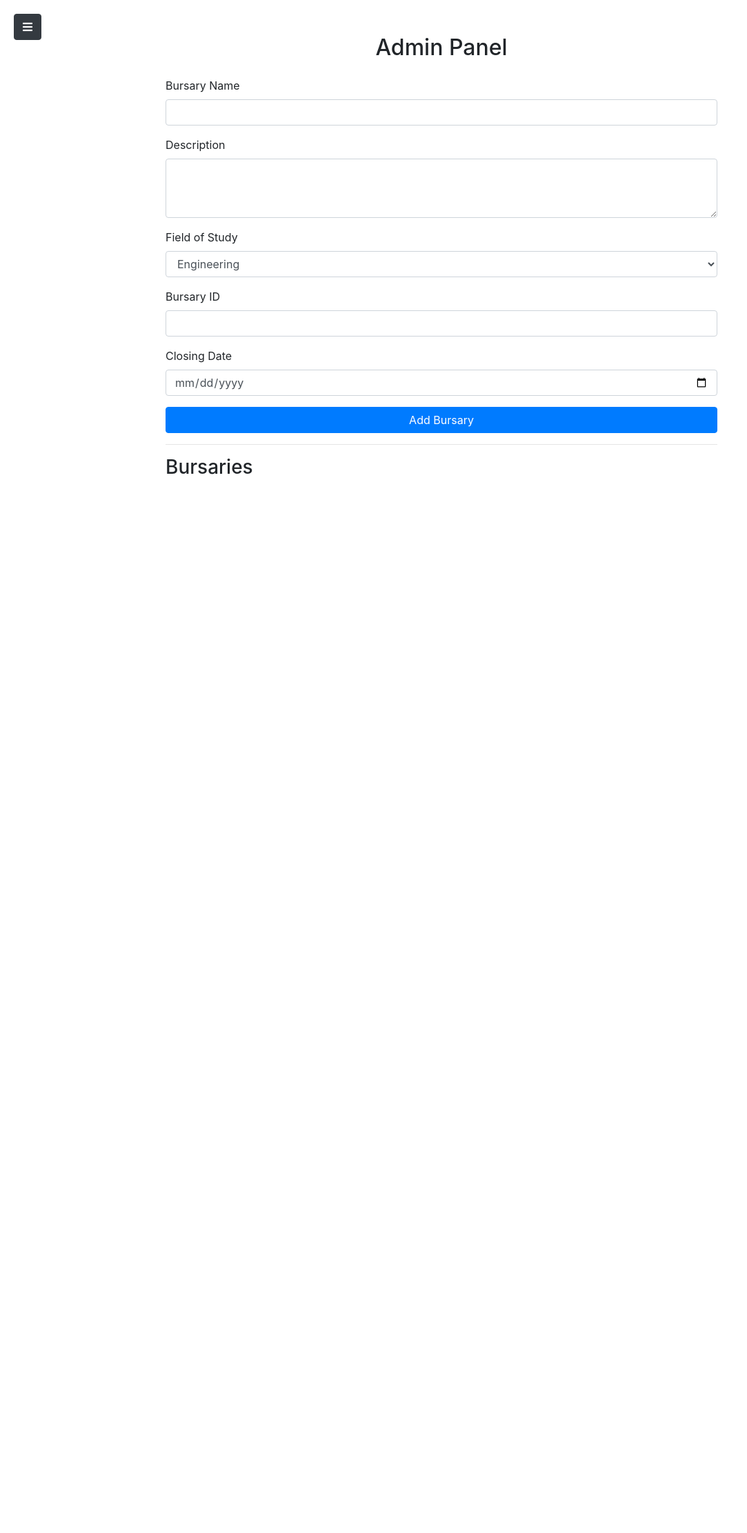
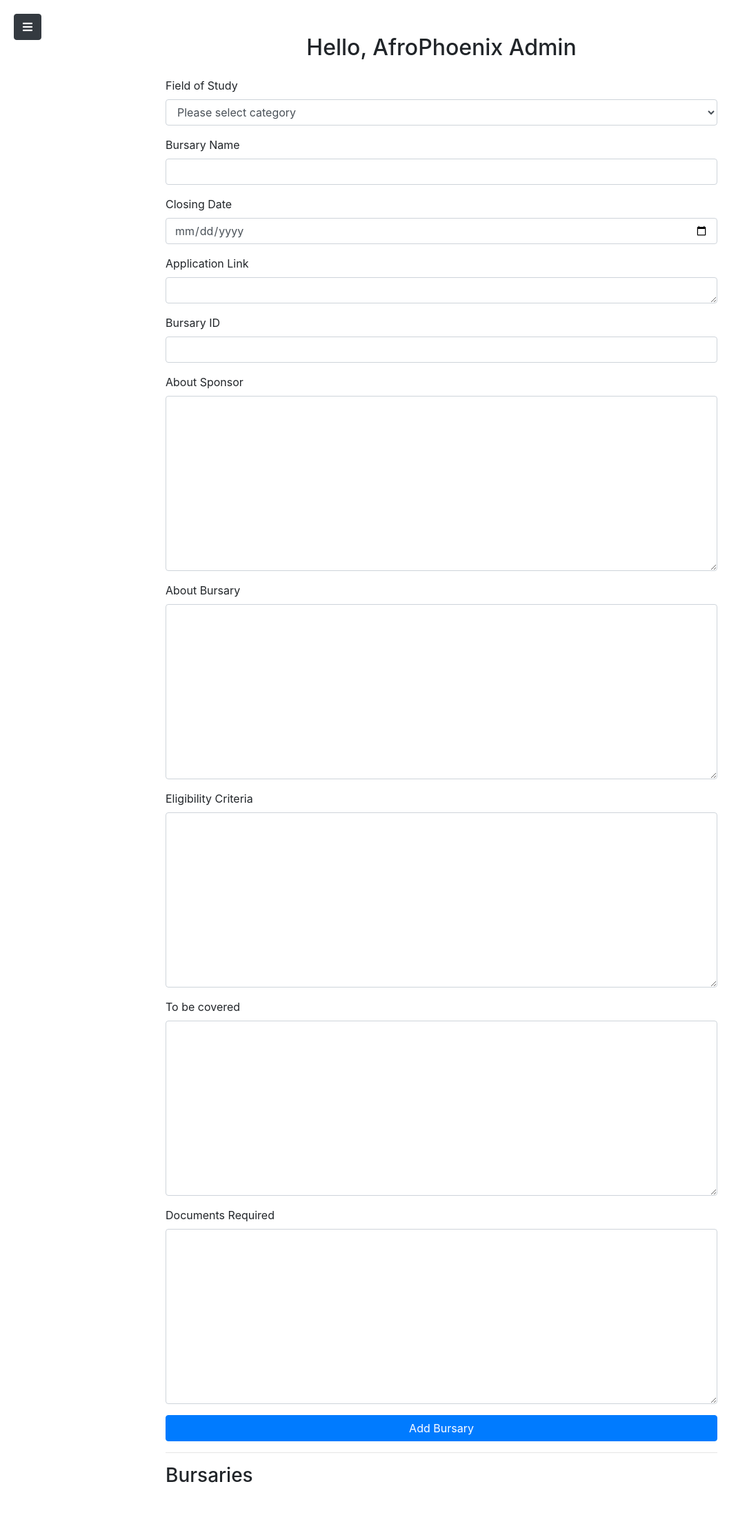
Before and after one commit to nkululekosibeko/StudentAidHubProject, a Flask app: page /admin/dashboard in a window 1280 px wide. Shown: the whole page at 69% size, without its empty margins (0-1083 px from the left). Before the commit the page ends 688 px from the top, so only its background shows below. Run offline with Flask 3, Linux system fonts and the light colour scheme; some libraries are stand-ins or nearby versions.

Commit message:
Updated admin_dashoard
This was done to fit the parameters of the information to be utilized in this system.

```diff
--- a/website/templates/admin_dashboard.html
+++ b/website/templates/admin_dashboard.html
@@ -77,34 +77,73 @@
     <div class="content" id="content">
         <div class="container">
             <div class="admin-panel">
-                <h2 class="text-center mb-4">Admin Panel</h2>
+                <h2 class="text-center mb-4">Hello, AfroPhoenix Admin</h2>
                 <!-- Bursary Form -->
-                <form id="bursaryForm">
+                <form method="post">
                     <div class="form-group">
-                        <label for="bursaryName">Bursary Name</label>
-                        <input type="text" class="form-control" id="bursaryName" name="bursaryName" required>
-                    </div>
-                    <div class="form-group">
-                        <label for="description">Description</label>
-                        <textarea class="form-control" id="description" name="description" rows="3" required></textarea>
-                    </div>
-                    <div class="form-group">
-                        <label for="fieldOfStudy">Field of Study</label>
-                        <select class="form-control" id="fieldOfStudy" name="fieldOfStudy" required>
+                        <label for="field_of_study">Field of Study</label>
+                        <select class="form-control" id="field_of_study" name="field_of_study" required>
+                            <option selected>Please select category</option>
+                            <option value="accounting">Accounting</option>
+                            <option value="agriculture">Agriculture</option>
+                            <option value="arts">Arts</option>
+                            <option value="commerce">Commerce</option>
+                            <option value="construction">Construction</option>
+                            <option value="education">Education</option>
                             <option value="engineering">Engineering</option>
-                            <option value="business">Business</option>
-                            <!-- Add more options as needed -->
+                            <option value="information_technology">Information Technology</option>
+                            <option value="law">Law</option>
+                            <option value="medical">Medical</option>
+                            <option value="science">Science</option>
                         </select>
                     </div>
+
                     <div class="form-group">
-                        <label for="bursaryID">Bursary ID</label>
-                        <input type="text" class="form-control" id="bursaryID" name="bursaryID" required>
+                        <label for="bursary_name">Bursary Name</label>
+                        <input type="text" class="form-control" id="bursary_name" name="bursary_name" required>
                     </div>
+
                     <div class="form-group">
-                        <label for="closingDate">Closing Date</label>
-                        <input type="date" class="form-control" id="closingDate" name="closingDate" required>
+                        <label for="closing_date">Closing Date</label>
+                        <input type="date" class="form-control" id="closing_date" name="closing_date" required>
                     </div>
-                    <button type="button" class="btn btn-primary btn-block" onclick="addBursary()">Add Bursary</button>
+
+                    <div class="form-group">
+                        <label for="application_link">Application Link</label>
+                        <textarea class="form-control" id="application_link" name="application_link" rows="1" required></textarea>
+                    </div>
+
+                    <div class="form-group">
+                        <label for="bursary_id">Bursary ID</label>
+                        <input type="text" class="form-control" id="bursary_id" name="bursary_id" required>
+                    </div>
+
+                    <div class="form-group">
+                        <label for="about_sponsor">About Sponsor</label>
+                        <textarea class="form-control" id="about_sponsor" name="about_sponsor" rows="10" required></textarea>
+                    </div>
+
+                    <div class="form-group">
+                        <label for="about_bursary">About Bursary</label>
+                        <textarea class="form-control" id="about_bursary" name="about_bursary" rows="10" required></textarea>
+                    </div>
+
+                    <div class="form-group">
+                        <label for="eligibility_criteria">Eligibility Criteria</label>
+                        <textarea class="form-control" id="eligibility_criteria" name="eligibility_criteria" rows="10" required></textarea>
+                    </div>
+
+                    <div class="form-group">
+                        <label for="to_be_covered">To be covered</label>
+                        <textarea class="form-control" id="to_be_covered" name="to_be_covered" rows="10" required></textarea>
+                    </div>
+
+                    <div class="form-group">
+                        <label for="documents_required">Documents Required</label>
+                        <textarea class="form-control" id="documents_required" name="documents_required" rows="10" required></textarea>
+                    </div>
+
+                    <button type="submit" class="btn btn-primary btn-block" onclick="addBursary()">Add Bursary</button>
                 </form>
 
                 <hr>
@@ -140,11 +179,10 @@
     </script>
     <script>
         function addBursary() {
-            var bursaryName = document.getElementById('bursaryName').value;
-            var description = document.getElementById('description').value;
-            var fieldOfStudy = document.getElementById('fieldOfStudy').value;
-            var bursaryID = document.getElementById('bursaryID').value;
-            var closingDate = document.getElementById('closingDate').value;
+            var bursary_name = document.getElementById('bursary_name').value;
+            var field_of_study = document.getElementById('field_of_study').value;
+            var bursary_id = document.getElementById('bursary_id').value;
+            var closing_date = document.getElementById('closing_date').value;
 
             // Create a new list item for the bursary
             var listItem = document.createElement('li');
@@ -152,11 +190,10 @@
 
             // Display the bursary details
             listItem.innerHTML = `
-                <strong>${bursaryName}</strong><br>
-                Description: ${description}<br>
-                Field of Study: ${fieldOfStudy}<br>
-                Bursary ID: ${bursaryID}<br>
-                Closing Date: ${closingDate}
+                <strong>${bursary_name}</strong><br>
+                Field of Study: ${field_of_study}<br>
+                Bursary ID: ${bursary_id}<br>
+                Closing Date: ${closing_date}
                 <button type="button" class="btn btn-danger btn-sm float-right" onclick="deleteBursary(this)">Delete</button>
             `;
 
```
Also changed, not shown: website/models.py (+19 -0 lines), instance/StudentAidHub.db.
